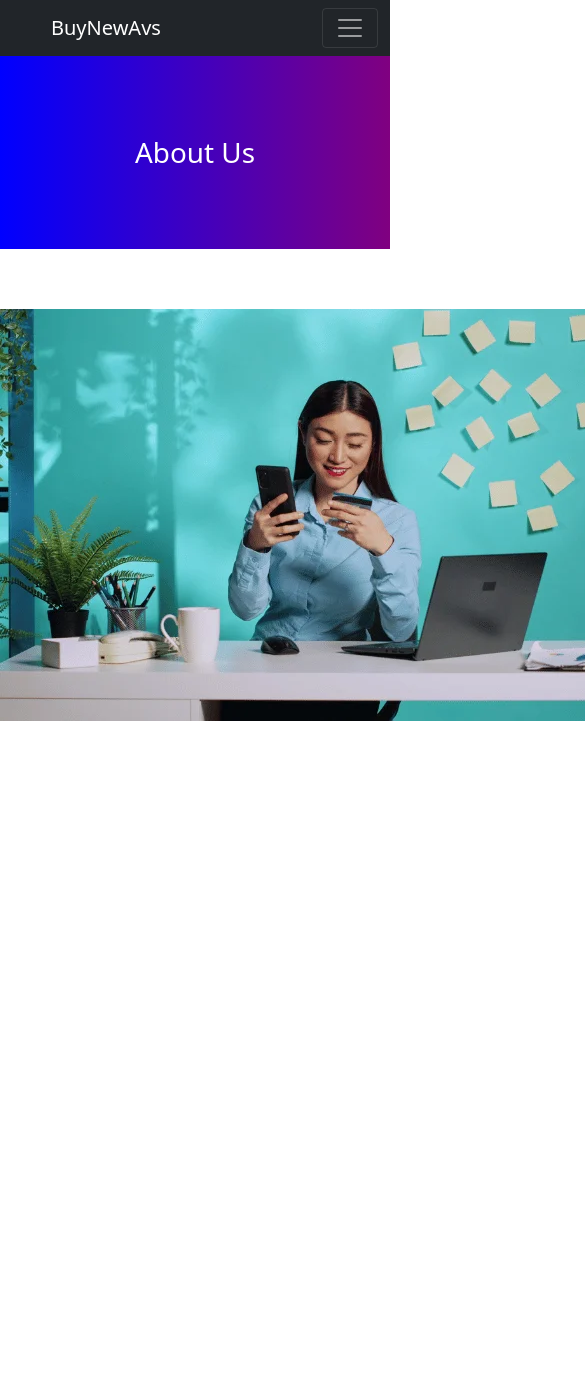
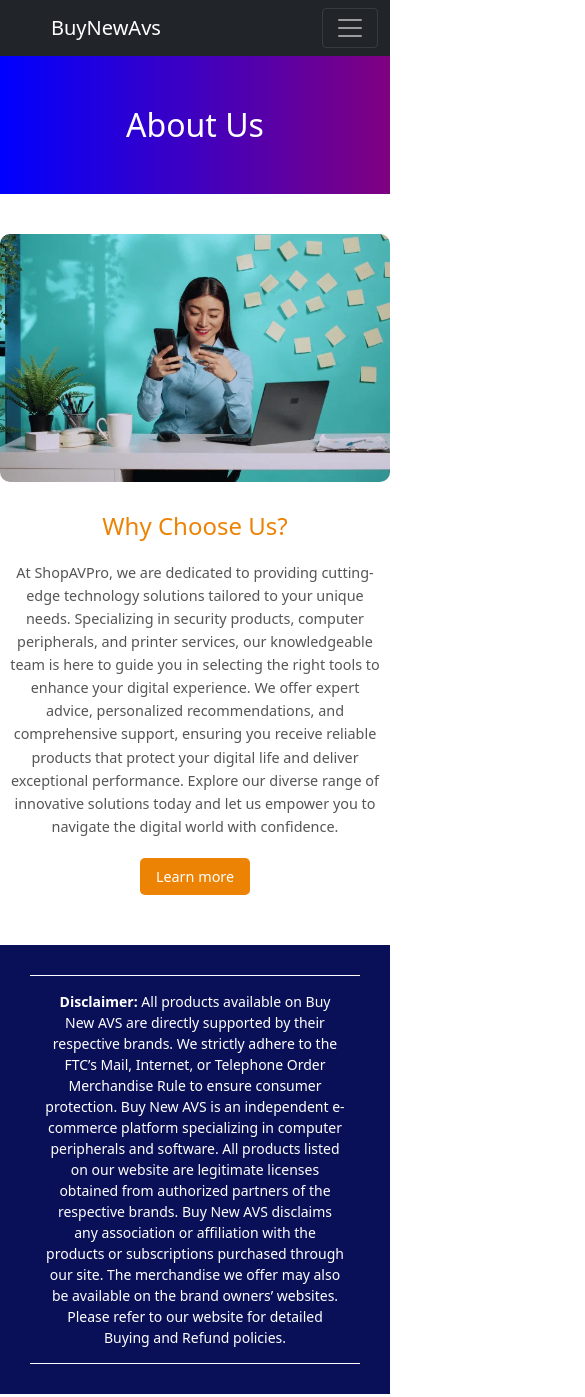
Before and after one commit to Ngoc1995123/buynewavs-jp, a plain HTML site: page about.html in a window 390 px wide. Shown: the top 1397 px of the page, 585 px wide, since content can reach past the window. Drawn offline with nearby package versions, Linux system fonts and the light colour scheme.

Commit message:
responsive ABOUT & CONTACT

```diff
--- a/about.html
+++ b/about.html
@@ -12,10 +12,10 @@
     <script src="https://cdn.jsdelivr.net/npm/bootstrap@5.0.2/dist/js/bootstrap.bundle.min.js"
         integrity="sha384-MrcW6ZMFYlzcLA8Nl+NtUVF0sA7MsXsP1UyJoMp4YLEuNSfAP+JcXn/tWtIaxVXM"
         crossorigin="anonymous"></script>
+    <link rel="stylesheet" href="./css/style.css">
     <link rel="stylesheet" href="./css/header.css">
     <link rel="stylesheet" href="./css/footer.css">
     <link rel="stylesheet" href="./css/about.css">
-    <link rel="stylesheet" href="./css/style.css">
 
 </head>
 
--- a/css/about.css
+++ b/css/about.css
@@ -1,23 +1,123 @@
+/* About Us Section */
 .about-us {
-    background-color: black;
+    background: linear-gradient(to right, blue, purple);
     padding: 80px 0;
     display: flex;
     justify-content: center;
-    background: linear-gradient(to right, blue, purple);
 }
 
 .about-us h1 {
     color: #fff;
     margin: 0;
+    font-size: 2.5rem;
+    text-align: center;
 }
 
-.about-content {
-    margin: 40px;
-}
-
+/* About Container */
 .about-container {
     margin: 60px auto;
     display: flex;
     flex-direction: row;
+    align-items: center;
     max-width: 1200px;
+    gap: 40px;
 }
+
+.about-img {
+    flex: 1;
+    text-align: center;
+}
+
+.about-img img {
+    max-width: 100%;
+    height: auto;
+    border-radius: 10px;
+}
+
+.about-content {
+    flex: 1;
+    padding: 20px;
+    text-align: left;
+}
+
+.about-content h1 {
+    font-size: 2rem;
+    color: #EC8305;
+    margin-bottom: 20px;
+}
+
+.about-content p {
+    font-size: 1.1rem;
+    color: #555;
+    line-height: 1.6;
+    margin-bottom: 20px;
+}
+
+.about-content .btn {
+    background-color: #EC8305;
+    border: none;
+    padding: 10px 20px;
+    font-size: 1rem;
+    border-radius: 5px;
+    color: #fff;
+    text-decoration: none;
+    transition: 0.3s;
+}
+
+.about-content .btn:hover {
+    background-color: #d17204;
+}
+
+/* Responsive Design */
+@media (max-width: 1024px) {
+    .about-container {
+        flex-direction: column;
+        text-align: center;
+    }
+
+    .about-content {
+        text-align: center;
+    }
+}
+
+@media (max-width: 768px) {
+    .about-us h1 {
+        font-size: 2rem;
+    }
+
+    .about-content h1 {
+        font-size: 1.75rem;
+    }
+
+    .about-content p {
+        font-size: 1rem;
+    }
+}
+
+@media (max-width: 576px) {
+    .about-us {
+        padding: 50px 0;
+    }
+
+    .about-container {
+        margin: 40px auto;
+        gap: 20px;
+    }
+
+    .about-content {
+        padding: 10px;
+    }
+
+    .about-content h1 {
+        font-size: 1.5rem;
+    }
+
+    .about-content p {
+        font-size: 0.9rem;
+    }
+
+    .about-content .btn {
+        padding: 8px 16px;
+        font-size: 0.9rem;
+    }
+}
```
Also changed, not shown: contact.html (+1 -1 lines), css/contact.css (+34 -2 lines).
